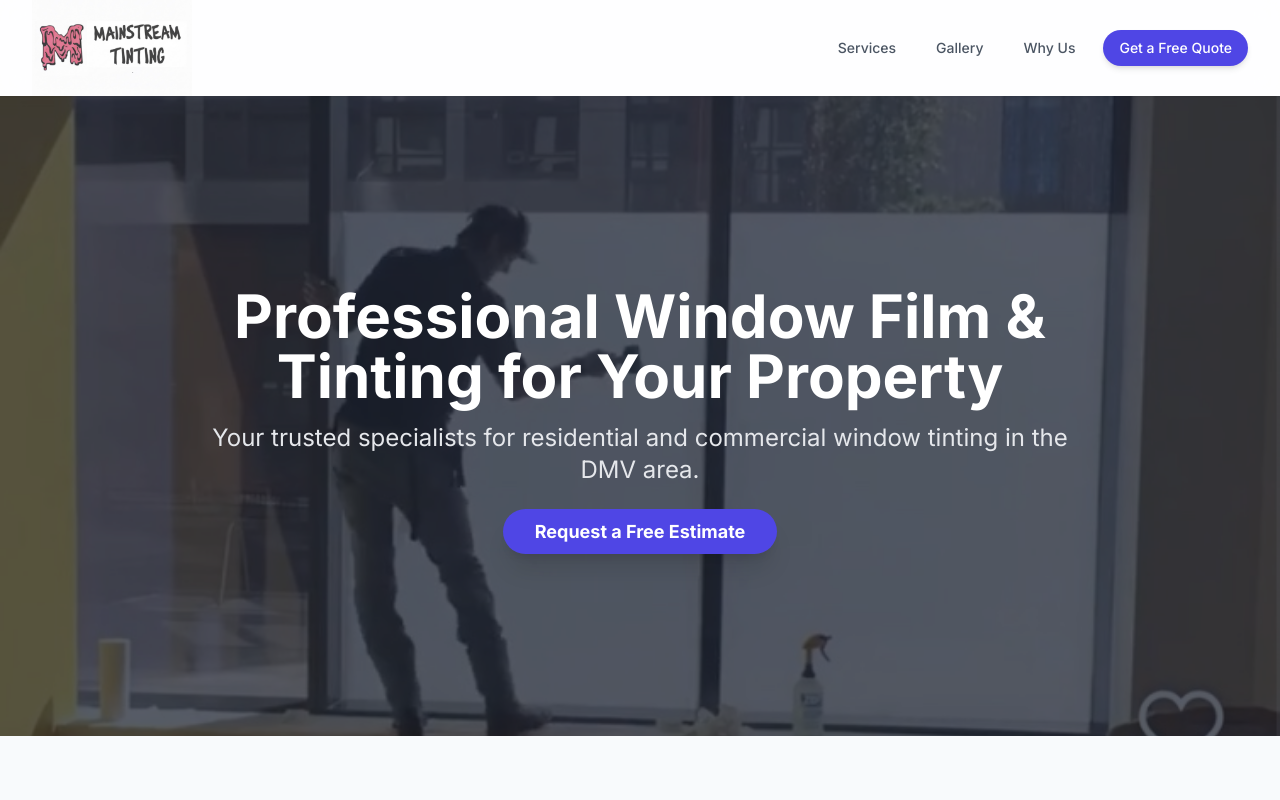
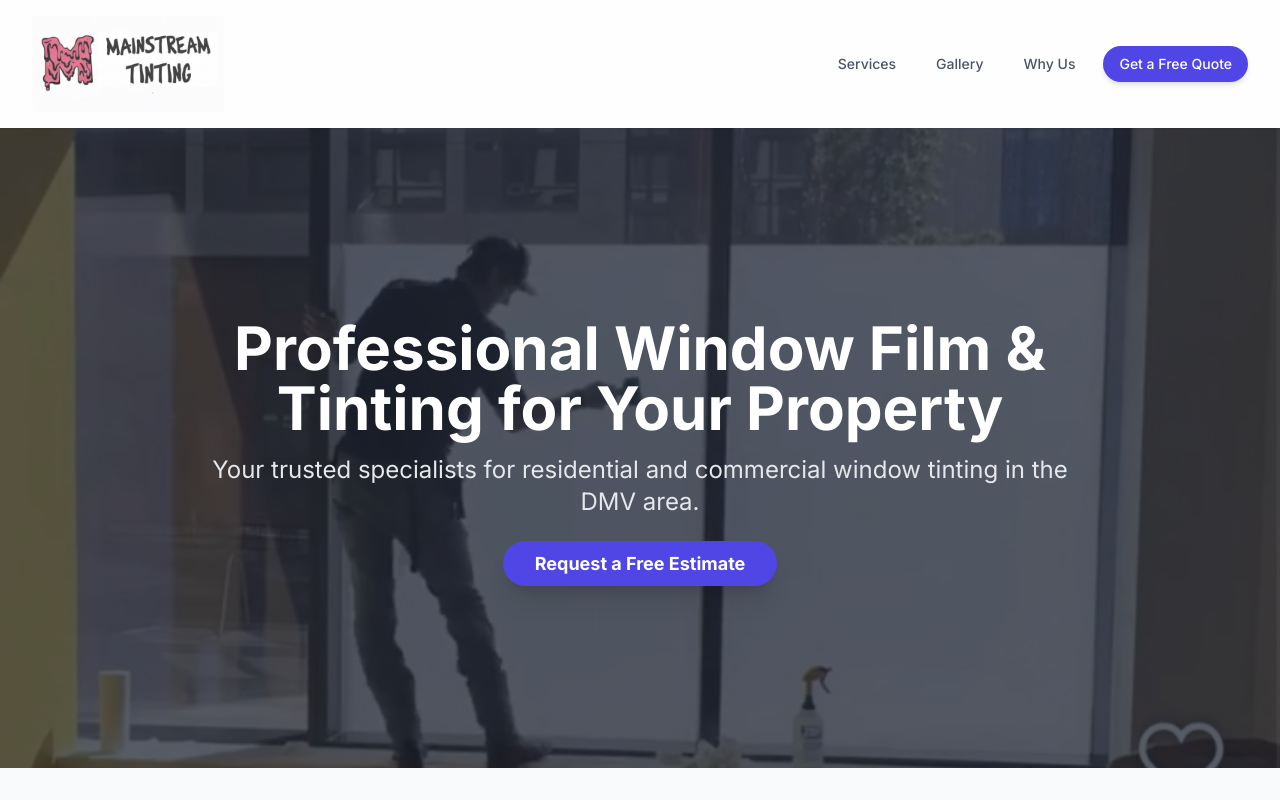
Before and after one commit to Mainstream-Tinting/HOME-Webpage-Mainstream-Tinting, a plain HTML site: page index.html in a window 1280 px wide. Shown: the top 800 px of the page. Drawn offline with nearby package versions, Linux system fonts and the light colour scheme.

Commit message:
Update index.html

```diff
--- a/index.html
+++ b/index.html
@@ -36,9 +36,9 @@
     <!-- Header & Navigation -->
     <nav class="bg-white/80 backdrop-blur-md sticky top-0 z-50 shadow-sm">
         <div class="container mx-auto px-4 sm:px-6 lg:px-8">
-            <div class="flex items-center justify-between h-24">
+            <div class="flex items-center justify-between h-32">
                 <div class="flex-shrink-0">
-                    <a href="#" class="block h-24 w-40">
+                    <a href="#" class="block h-24 w-48">
                         <!-- Updated to use a placeholder. Replace this with a direct image URL for your logo. -->
                         <img src="LOGO-Centered-9.25.jpg" alt="Mainstream Tinting Logo" class="h-full w-full object-cover">
                     </a>
```
